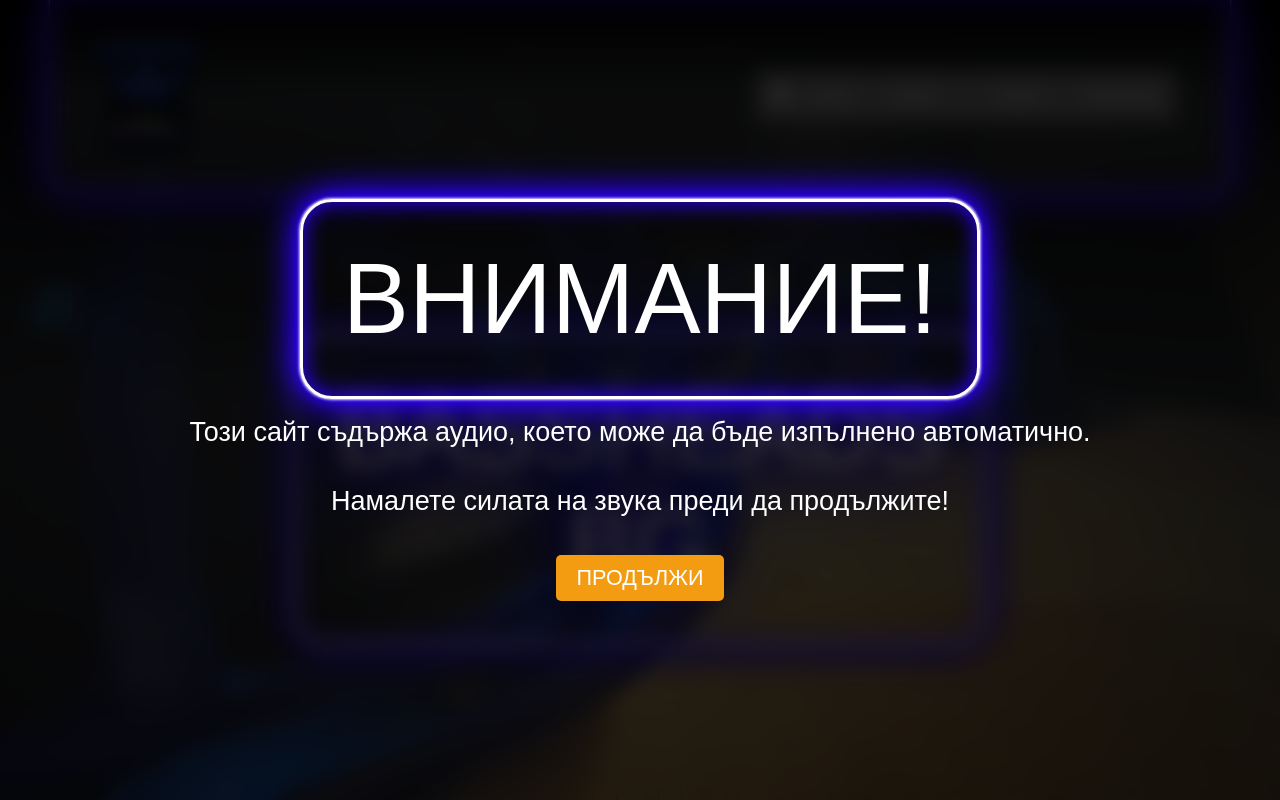
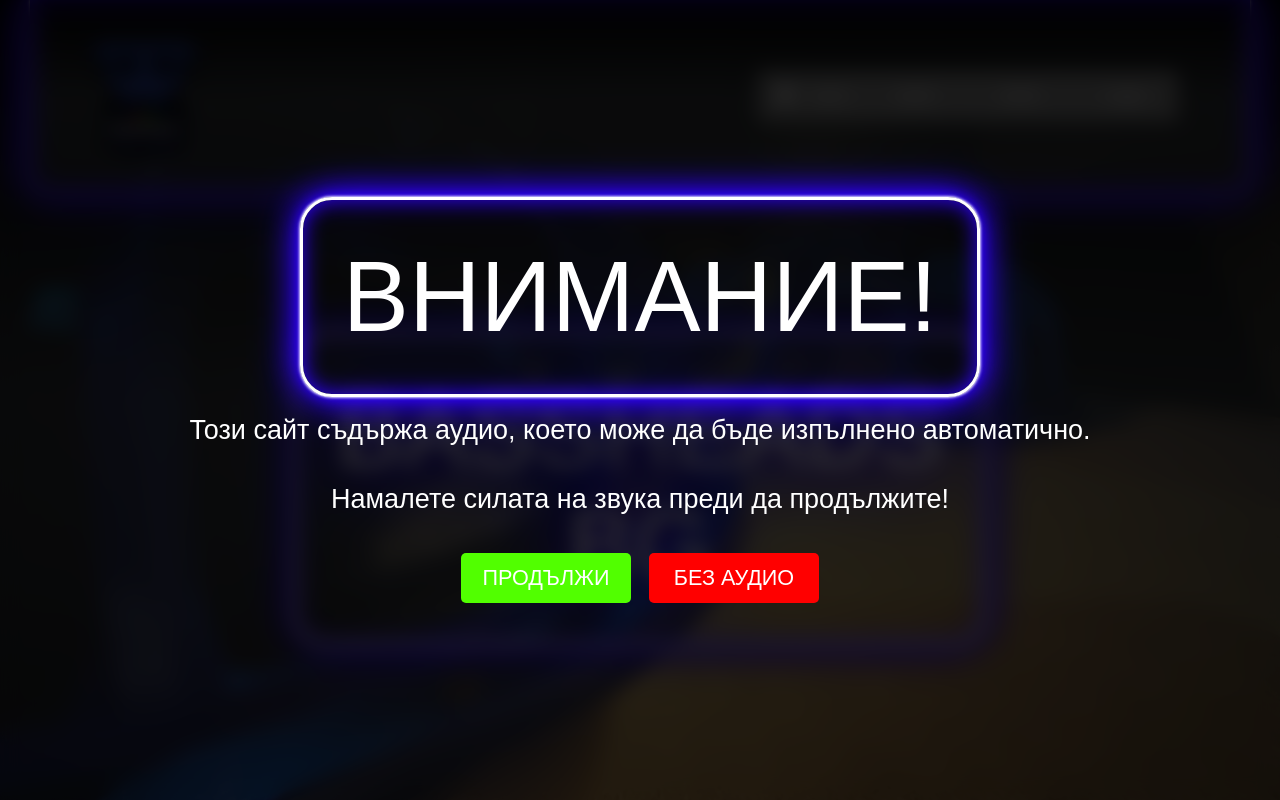
Before and after one commit to prdimitrov/BassHeadsBG, a Spring Boot app: page / in a window 1280 px wide. Run offline with Spring Boot 4, Linux system fonts and the light colour scheme.

Commit message:
- Added a button in the index.html, at the site's entrance. - instead of using ul and li elements in the navigation, I have changed them to buttons. - Fixed the navigation and fixed the navigation's design a little. - Added an event listener for the 'continue-button-noaudio'. - Added an event listener for the register button. - Fixed the style.css for the index.html page.

```diff
--- a/src/main/resources/static/css/style.css
+++ b/src/main/resources/static/css/style.css
@@ -35,8 +36,8 @@ nav {
     display: flex;
     flex-direction: row;
     align-items: center;
-    margin: 0 50px 50px 50px;
-    padding: 2em;
+    margin: 0 30px 50px 30px;
+    padding: 2em 3em 2em 3em;
     justify-content: space-between;
     box-shadow: 0 0 .2rem #fff,
         0 0 .2rem #fff,
@@ -200,23 +201,43 @@ h1 {
     margin-bottom: 20px;
 }
 
-#continue-button {
+.entrance-buttons {
+    display: flex;
+    align-items: center;
+    justify-content: space-between;
+    gap: 1em;
+}
+
+.entrance-button {
+    width: 170px;
+    height: 50px;
     padding: 10px 20px;
     font-size: 1.2em;
-    background-color: #f39c12;
     border: none;
     color: white;
     cursor: pointer;
     border-radius: 5px;
 }
 
+#continue-button {
+    background-color: #51ff00;
+}
+
 #continue-button:hover {
-    background-color: #e67e22;
+    background-color: #6bca68;
+}
+
+#continue-button-noaudio {
+    background-color: #ff0000;
+}
+
+#continue-button-noaudio:hover {
+    background-color: #c71508;
 }
 
 /* Css for login/register
 /* Dropdown Button */
-.dropbtn {
+nav button, .dropbtn {
 background-color: #00000000;
   color: white;
   padding: 16px;
--- a/src/main/resources/static/js/script.js
+++ b/src/main/resources/static/js/script.js
@@ -1,5 +1,6 @@
 document.addEventListener("DOMContentLoaded", function () {
   var continueButton = document.getElementById("continue-button");
+  var continueButtonNoAudio = document.getElementById("continue-button-noaudio");
   var overlay = document.getElementById("overlay");
   var audio = document.getElementById("background-audio");
 
@@ -7,7 +8,12 @@ document.addEventListener("DOMContentLoaded", function () {
     audio.play();
     overlay.style.display = "none";
   });
+  continueButtonNoAudio.addEventListener("click", function () {
+    audio.remove();
+    overlay.style.display = "none";
+  });
 });
+
 
 /* When the user clicks on the button,
 toggle between hiding and showing the dropdown content */
@@ -23,13 +29,21 @@ window.onclick = function (event) {
     for (i = 0; i < dropdowns.length; i++) {
       var openDropdown = dropdowns[i];
       if (openDropdown.classList.contains('show')) {
-       openDropdown.classList.remove('show');
+        openDropdown.classList.remove('show');
       }
     }
   }
 }
 
 // Prevent dropdown from closing when clicking inside the form
-document.getElementById("myDropdown").addEventListener("click", function(event){
+document.getElementById("myDropdown").addEventListener("click", function (event) {
   event.stopPropagation();
 });
+
+document.addEventListener('DOMContentLoaded', (event) => {
+  const registerLink = document.getElementById('register');
+  registerLink.addEventListener('click', function (event) {
+    event.preventDefault();
+    window.location.href = 'register.html';
+  });
+});
--- a/src/main/resources/templates/index.html
+++ b/src/main/resources/templates/index.html
@@ -12,16 +12,16 @@
     <header>
         <nav>
             <img src="/img/BG.png" alt="NO IMAGE">
-            <ul>
-                <li id="shop-button">
+            <div class="nav-buttons">
+                <button id="shop-button">
                     <i class="fas fa-shopping-cart"></i>
-                    <a href="#">test1</a>
-                </li>
-                <li><a href="#">test2</a></li>
-                <li><a href="#">test4</a></li>
-                <li class="nav-item dropdown">
+                    test1
+                </button>
+                <button>test2</button>
+                <button>test4</button>
+                <div class="nav-item dropdown">
                     <div class="dropdown">
-                        <button onclick="myFunction()" class="dropbtn">Dropdown</button>
+                        <button onclick="myFunction()" class="dropbtn">Login</button>
                         <div id="myDropdown" class="dropdown-content">
                             <form class="login-form" action="/">
                                 <div class="form-group">
@@ -45,8 +45,8 @@
                             <a href="#" id="register">Register</a>
                         </div>
                     </div>
-                </li>
-            </ul>
+                </div>
+            </div>
         </nav>
     </header>
     <h1 class="neonText">BassHeads <br> BG</h1>
@@ -62,7 +62,10 @@
             <p>
                 Намалете силата на звука преди да продължите!
             </p>
-            <button id="continue-button">ПРОДЪЛЖИ</button>
+            <div class="entrance-buttons">
+                <button class="entrance-button" id="continue-button">ПРОДЪЛЖИ</button>
+                <button class="entrance-button" id="continue-button-noaudio">БЕЗ АУДИО</button>
+            </div>
         </div>
     </div>
 
```
Also changed, not shown: other parts of src/main/resources/static/css/style.css (+26 -15 lines), 1 other file.
